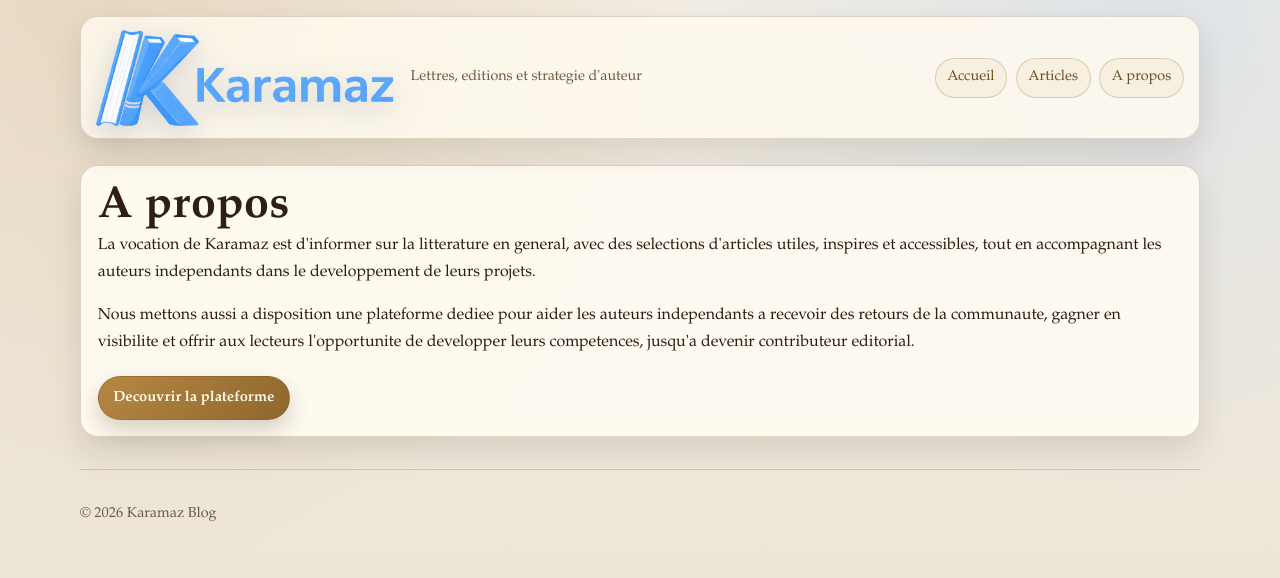
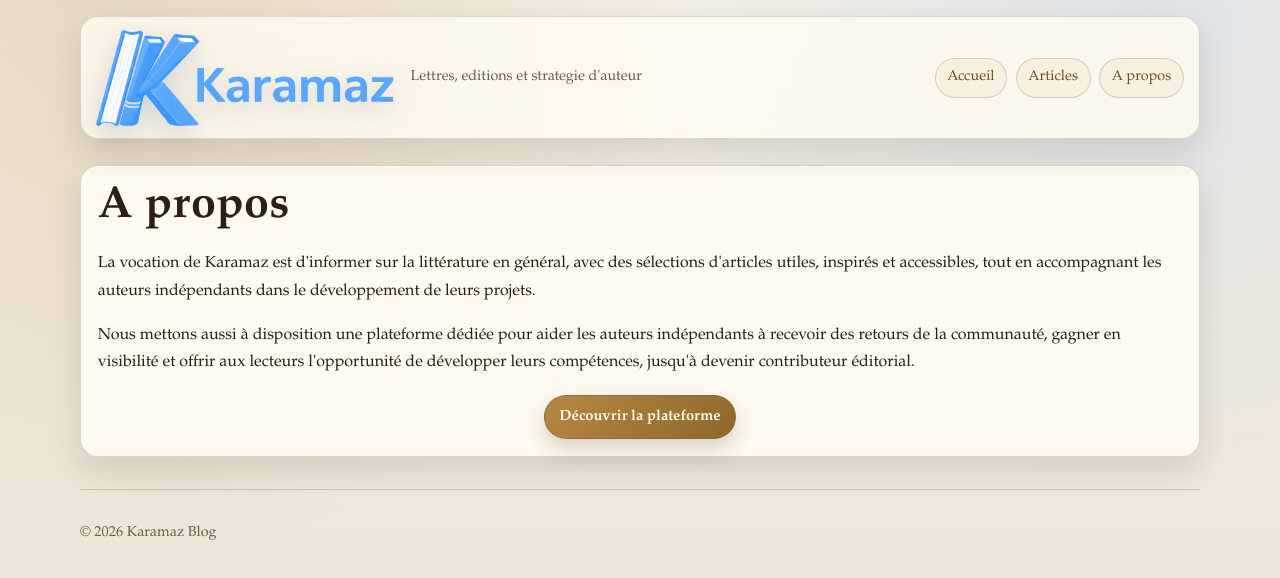
Before and after one commit to Louphi1987/Karamaz-blog, a Next.js app: page /about in a window 1280 px wide. Shown: the top 578 px of the page. Built offline with nearby package versions, Linux system fonts and the light colour scheme; no server answers.

Commit message:
Update about copy and top-10 article image

```diff
--- a/app/about/page.js
+++ b/app/about/page.js
@@ -8,16 +8,16 @@ export default function AboutPage() {
     <section className="about-panel">
       <h1 className="page-title">A propos</h1>
       <p>
-        La vocation de Karamaz est d'informer sur la litterature en general, avec des selections d'articles utiles,
-        inspires et accessibles, tout en accompagnant les auteurs independants dans le developpement de leurs projets.
+        La vocation de Karamaz est d'informer sur la littérature en général, avec des sélections d'articles utiles,
+        inspirés et accessibles, tout en accompagnant les auteurs indépendants dans le développement de leurs projets.
       </p>
       <p>
-        Nous mettons aussi a disposition une plateforme dediee pour aider les auteurs independants a recevoir des
-        retours de la communaute, gagner en visibilite et offrir aux lecteurs l'opportunite de developper leurs
-        competences, jusqu'a devenir contributeur editorial.
+        Nous mettons aussi à disposition une plateforme dédiée pour aider les auteurs indépendants à recevoir des
+        retours de la communauté, gagner en visibilité et offrir aux lecteurs l'opportunité de développer leurs
+        compétences, jusqu'à devenir contributeur éditorial.
       </p>
       <a href="https://www.karamaz.eu/" className="about-cta-link" rel="noreferrer">
-        Decouvrir la plateforme
+        Découvrir la plateforme
       </a>
     </section>
   );
--- a/app/globals.css
+++ b/app/globals.css
@@ -350,15 +350,24 @@ a:hover {
   line-height: 1.1;
 }
 
+.about-panel .page-title {
+  margin-bottom: 1.15rem;
+}
+
 .about-panel p {
-  margin: 0 0 0.95rem;
+  margin: 0 0 1.05rem;
+}
+
+.about-panel p:last-of-type {
+  margin-bottom: 1.2rem;
 }
 
 .about-cta-link {
-  display: inline-flex;
+  display: flex;
+  width: fit-content;
   align-items: center;
   justify-content: center;
-  margin-top: 0.3rem;
+  margin: 0.3rem auto 0;
   border-radius: 999px;
   border: 1px solid rgba(129, 88, 38, 0.42);
   background: linear-gradient(135deg, #b58843, #8f672c);
```
Also changed, not shown: posts/top-10-dostoievski.md (+2 -2 lines), public/images/top-10-dostoievski.png (added).
